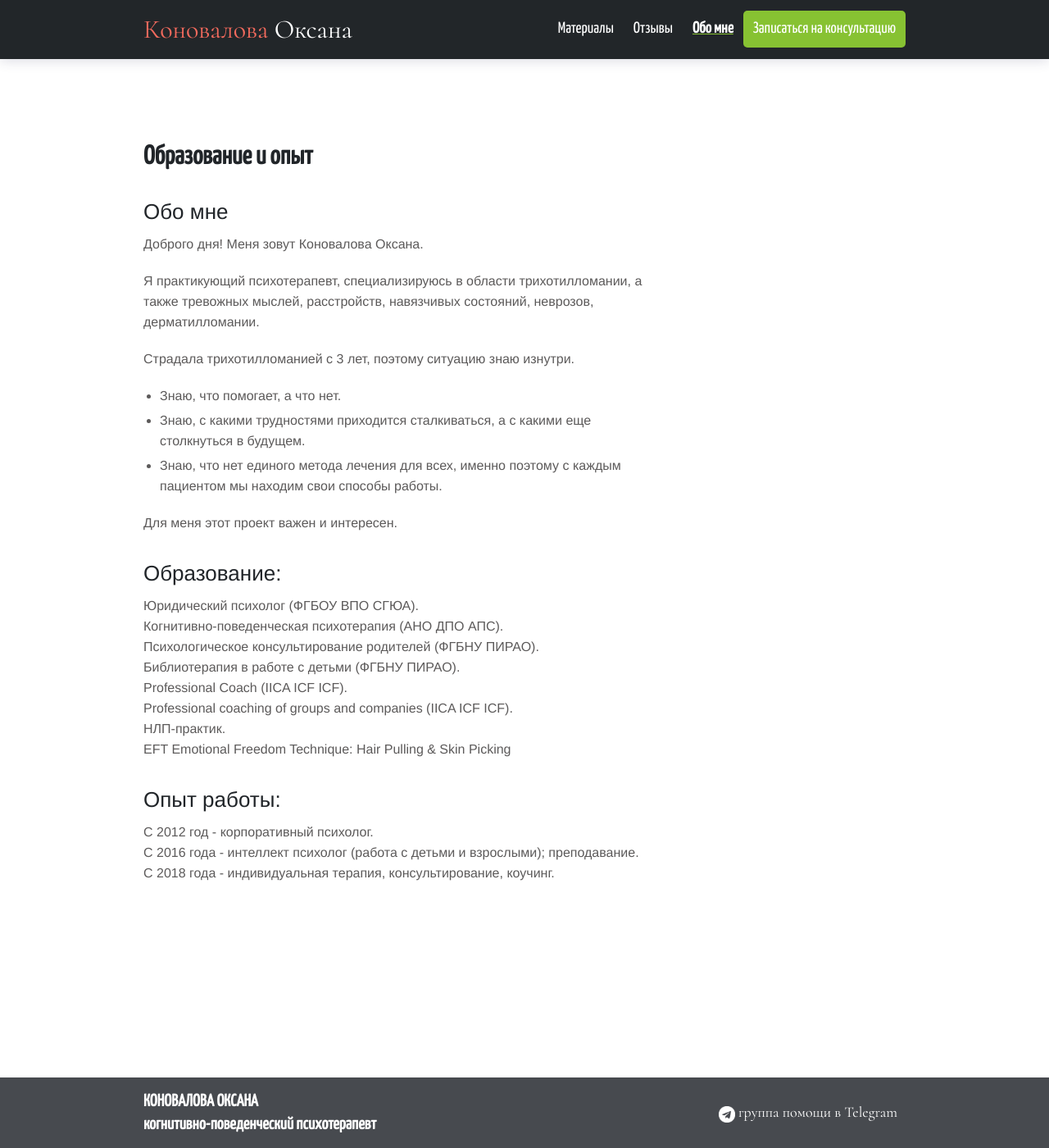
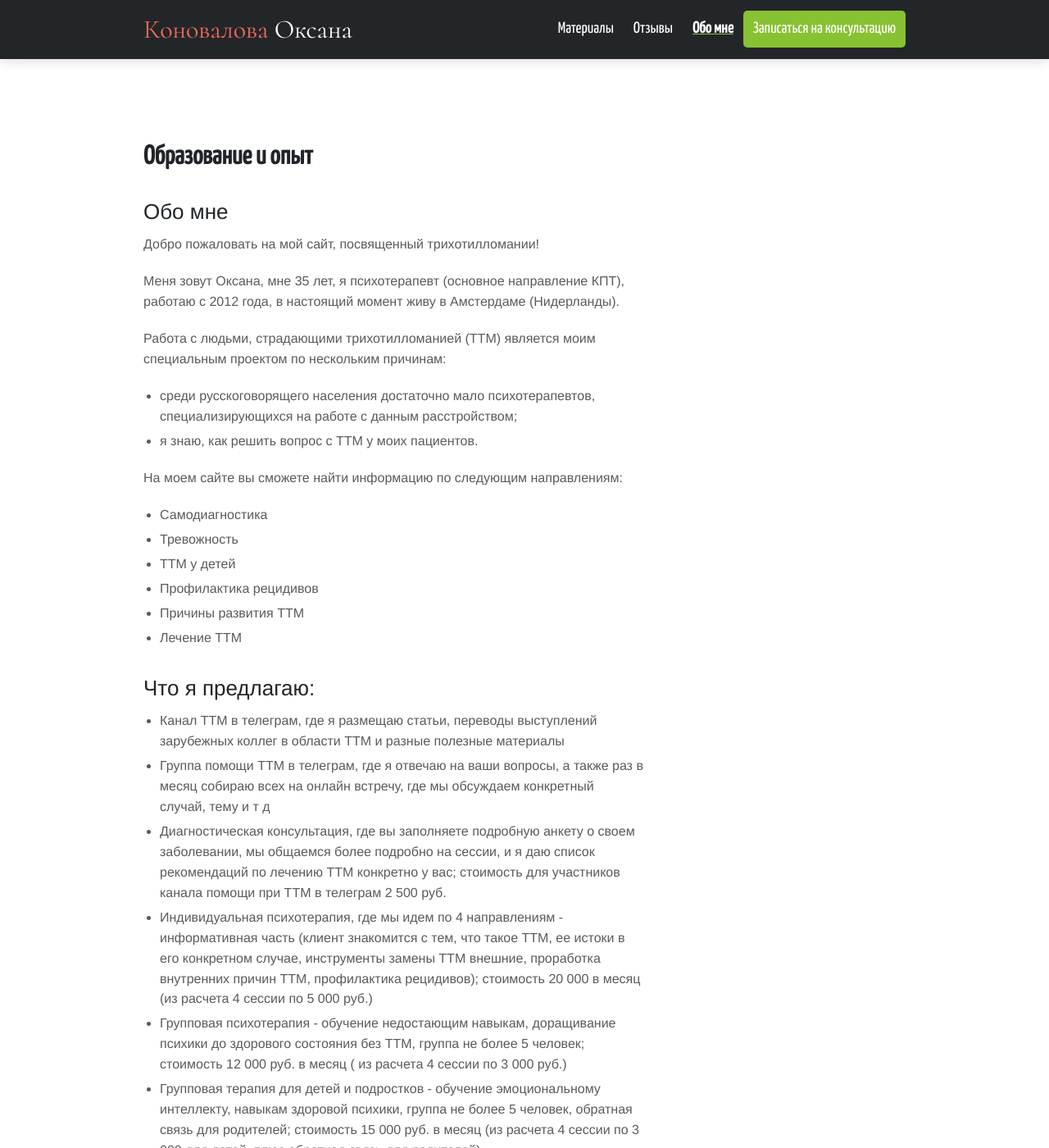
Before and after one commit to ttm-help/ttm-help.github.io, a Jekyll site: the page built from about.md, in a window 1280 px wide and 1400 px high. Shown: the whole window at 82% size. Built offline with Jekyll 4.4.1, drawn with Linux system fonts in a browser that asks for light colours; some of the changed text lies outside the part shown.

Commit message:
change article about.md

```diff
--- a/about.md
+++ b/about.md
@@ -6,16 +6,32 @@ bodyClass: page-about
 ---
 
 ## Обо мне
-Доброго дня! Меня зовут Коновалова Оксана.
 
-Я практикующий психотерапевт, специализируюсь в области трихотилломании, а также тревожных мыслей, расстройств, навязчивых состояний, неврозов, дерматилломании.
+Добро пожаловать на мой сайт, посвященный трихотилломании!
 
-Страдала трихотилломанией с 3 лет, поэтому ситуацию знаю изнутри.
-- Знаю, что помогает, а что нет.
-- Знаю, с какими трудностями приходится сталкиваться, а с какими еще столкнуться в будущем.
-- Знаю, что нет единого метода лечения для всех, именно поэтому с каждым пациентом мы находим свои способы работы.
+Меня зовут Оксана, мне 35 лет, я психотерапевт (основное направление КПТ), работаю с 2012 года, в настоящий момент живу в Амстердаме (Нидерланды).
 
-Для меня этот проект важен и интересен.
+Работа с людьми, страдающими трихотилломанией (ТТМ) является моим специальным проектом по нескольким причинам:
+- среди русскоговорящего населения достаточно мало психотерапевтов, специализирующихся на работе с данным расстройством;
+- я знаю, как решить вопрос с ТТМ у моих пациентов.
+
+На моем сайте вы сможете найти информацию по следующим направлениям:
+- Самодиагностика
+- Тревожность
+- ТТМ у детей
+- Профилактика рецидивов
+- Причины развития ТТМ
+- Лечение ТТМ
+
+## Что я предлагаю:
+- Канал ТТМ в телеграм, где я размещаю статьи, переводы выступлений зарубежных коллег в области ТТМ и разные полезные материалы
+- Группа помощи ТТМ в телеграм, где я отвечаю на ваши вопросы, а также раз в месяц собираю всех на онлайн встречу, где мы обсуждаем конкретный случай, тему и т д
+- Диагностическая консультация, где вы заполняете подробную анкету о своем заболевании, мы общаемся более подробно на сессии, и я даю список рекомендаций по лечению ТТМ конкретно у вас; стоимость для участников канала помощи при ТТМ в телеграм 2 500 руб.
+- Индивидуальная психотерапия, где мы идем по 4 направлениям - информативная часть (клиент знакомится с тем, что такое ТТМ, ее истоки в его конкретном случае, инструменты замены ТТМ внешние, проработка внутренних причин ТТМ, профилактика рецидивов); стоимость 20 000 в месяц (из расчета 4 сессии по 5 000 руб.)
+- Групповая психотерапия - обучение недостающим навыкам, доращивание психики до здорового состояния без ТТМ, группа не более 5 человек; стоимость 12 000 руб. в месяц ( из расчета 4 сессии по 3 000 руб.)
+- Групповая терапия для детей и подростков - обучение эмоциональному интеллекту, навыкам здоровой психики, группа не более 5 человек, обратная связь для родителей; стоимость 15 000 руб. в месяц (из расчета 4 сессии по 3 000 для детей, плюс обратная связь для родителей)
+
+Начало любой терапии предваряется диагностической консультацией, где мы знакомимся и намечаем план лечения.
 
 ## Образование:
 Юридический психолог (ФГБОУ ВПО СГЮА).
```
